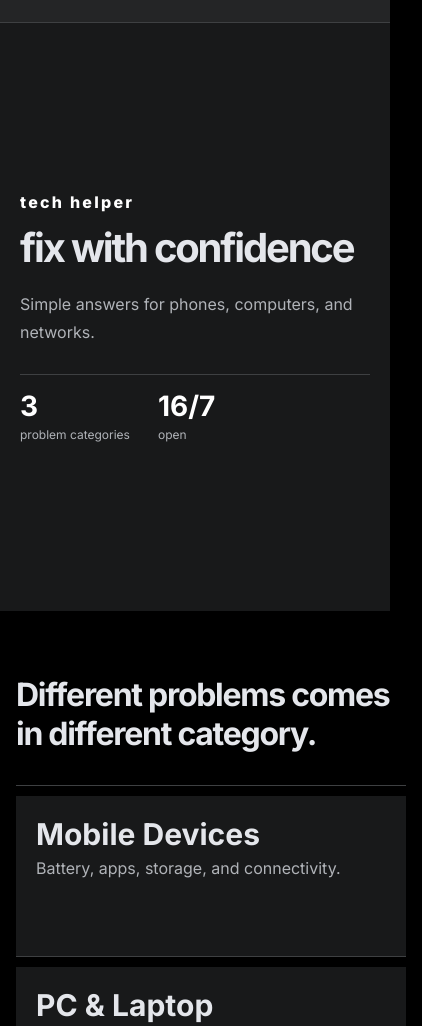
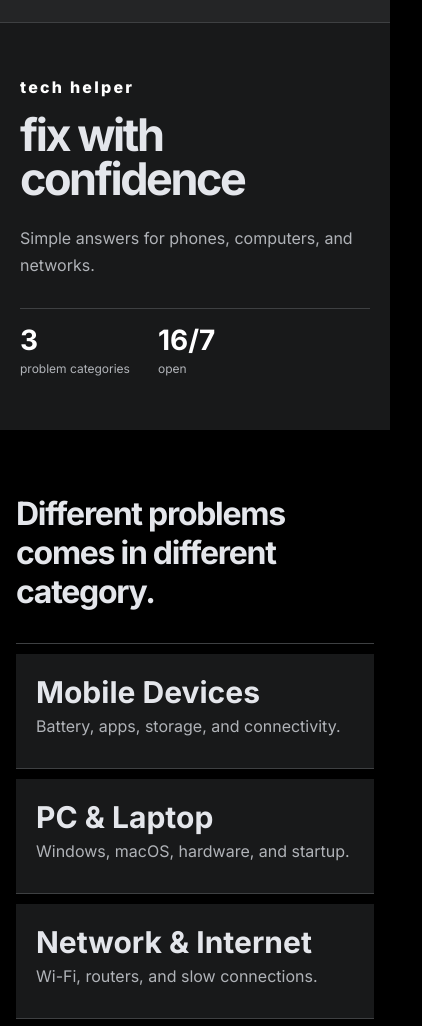
Before and after one commit to XSquaredPlusOne/manhinamon-website, a plain HTML site: page index.html in a window 390 px wide. Shown: the part 66-1092 px from the top of the page, 422 px wide, since content can reach past the window. Drawn offline with nearby package versions, Linux system fonts and the light colour scheme.

Commit message:
Fixed for mobile view

```diff
--- a/index.html
+++ b/index.html
@@ -22,7 +22,7 @@
             </a>
 
             <nav class="nav">
-                <a class="nav-a" href="index.html" title="Newsfeed">
+                <a class="nav-a" href="navigators/relatedpost.html" title="Concerns">
                     <img src="images/navigation/feed.jpg" alt="">
                     <span>Newsfeed</span>
                 </a>
@@ -57,7 +57,7 @@
             </div>
         </section>
 
-        <section class="sol" id="solutions">
+        <section class="sol">
             <div class="sec-hd">
                 <div>
                     <h2>Different problems comes in different category.</h2>
--- a/styles/styles.css
+++ b/styles/styles.css
@@ -171,7 +171,6 @@ a {
 }
 
 .sol {
-    max-width: 100%;
     margin: 0 auto;
     padding: 88px 20px 74px;
 }
@@ -191,6 +190,7 @@ a {
 
 .cat-grid {
     border-top: 1px solid #3e4042;
+    margin: 0;
 }
 
 .cat {
@@ -224,7 +224,6 @@ a {
 }
 
 .help {
-    max-width: 100%;
     margin: 0 10px 74px;
     padding: 38px 44px;
     display: flex;
@@ -370,12 +369,11 @@ footer.foot p {
     }
 
     .hero {
-        min-height: 480px;
         padding: 54px 20px;
         align-content: center;
     }
     .hero h1 {
-        font-size: 40px;
+        font-size: 45px;
     }
     .sec-hd h2 {
         font-size: 32px;
@@ -387,14 +385,10 @@ footer.foot p {
         font-size: 16px;
     }
     .sol {
-        width: 100%;
         padding: 64px 16px 52px;
     }
     .sec-hd {
         align-items: start;
-    }
-    .cat {
-        min-height: 120px;
     }
     .cat-txt {
         min-height: 0;
```
